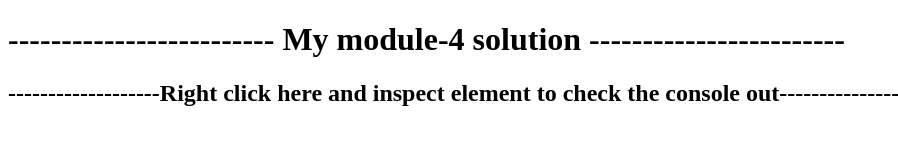
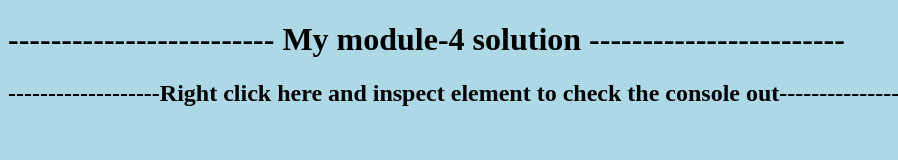
Before and after one commit to Mudasir121725/Mudasir121725.github-3.io, a plain HTML site: page Module4-Solution/index.html in a window 1280 px wide. Shown: the whole page, without its empty margins (0-898 px from the left). Drawn offline with Linux system fonts and the light colour scheme.

Commit message:
Update index.html

```diff
--- a/Module4-Solution/index.html
+++ b/Module4-Solution/index.html
@@ -1,9 +1,14 @@
 <!DOCTYPE html>
 <html>
 <head>
+<style>
+	body {
+  background-color: lightblue;
+}
+</style>
 	<title></title>
 </head>
-<body background-color: lightblue;>
+<body>
 	<h1>------------------------- My module-4 solution ------------------------</h1>
   <h2>-------------------Right click here and inspect element to check the console out--------------------</h2>
 	<script src="script.js" ="text/javascript">
```
